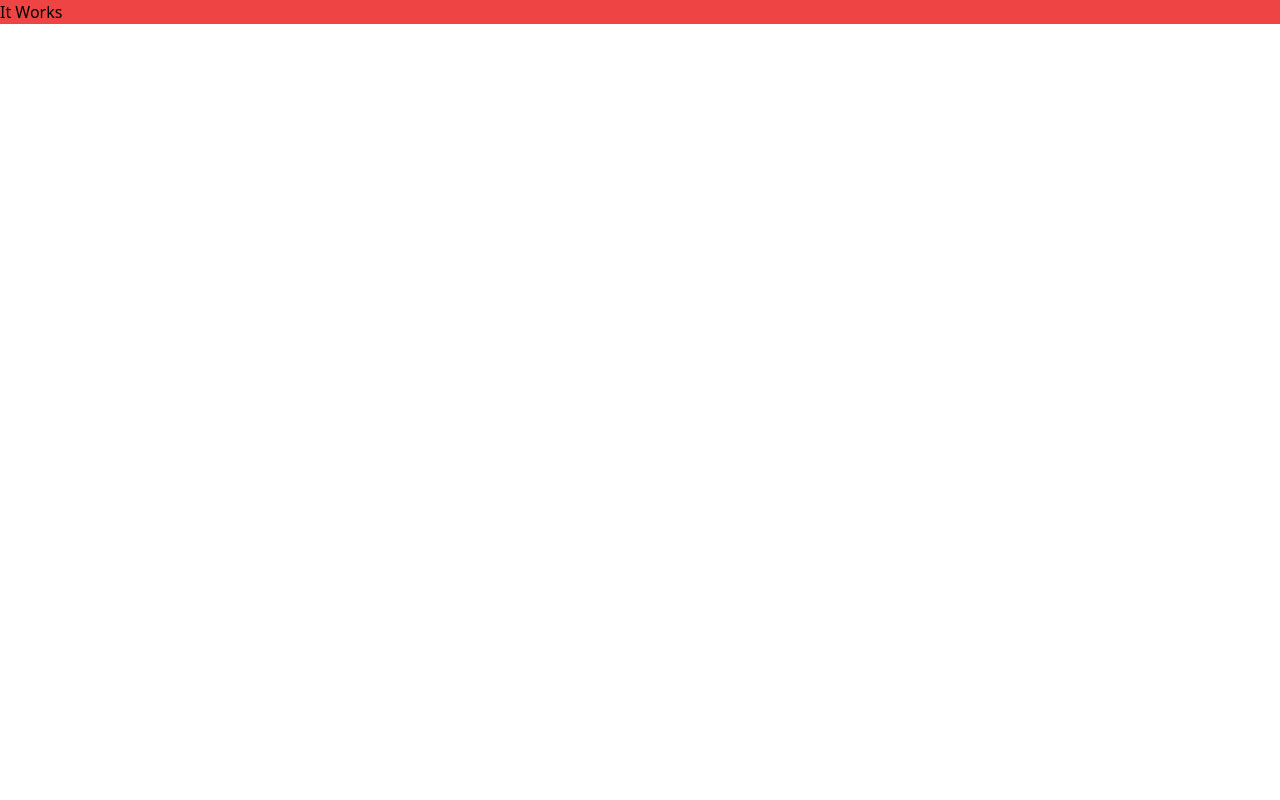
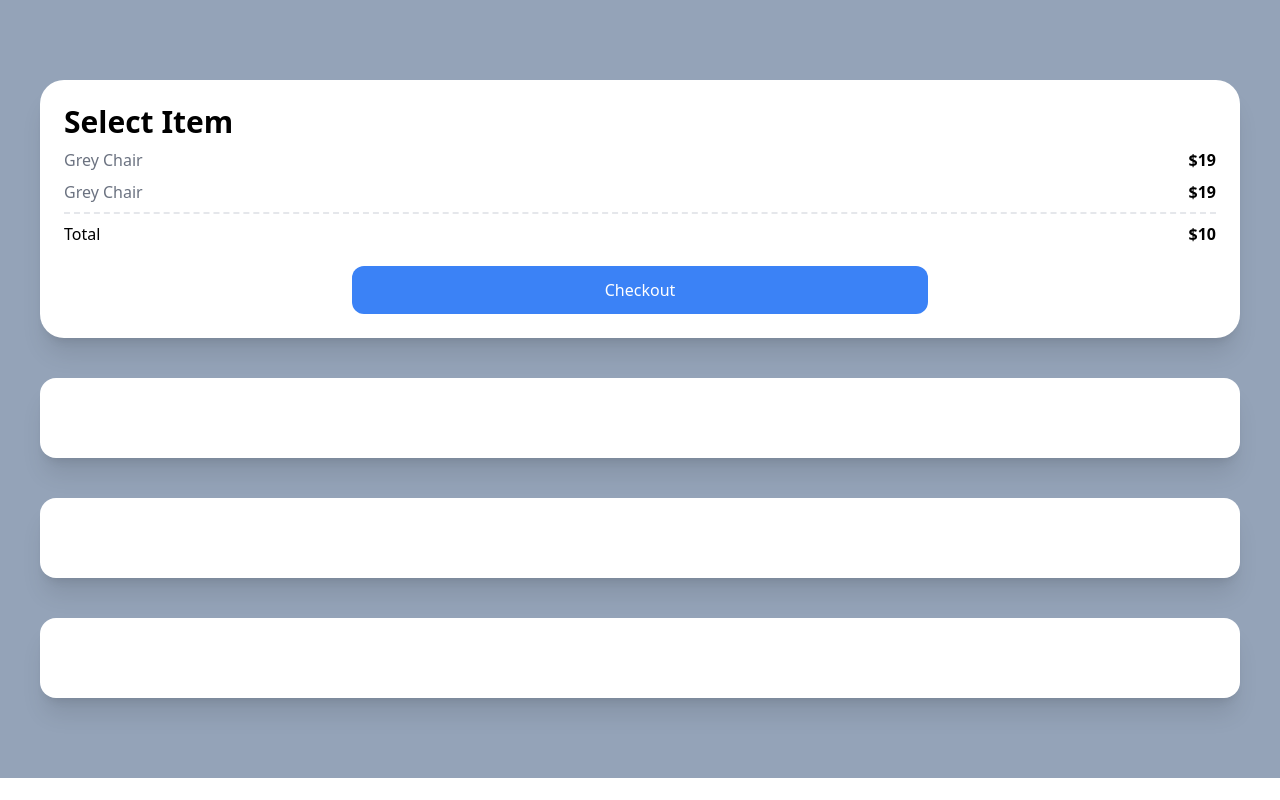
Before and after one commit to SonMinSeock/carrot-market-clone, a Next.js app: page / in a window 1280 px wide. Built offline with nearby package versions, Linux system fonts and the light colour scheme.

Commit message:
introduction, Test Drive Part One 4.0~4.1

```diff
--- a/pages/index.tsx
+++ b/pages/index.tsx
@@ -2,8 +2,28 @@
 
 const Home: NextPage = () => {
   return (
-    <div className="bg-red-500">
-      <h1 className="text-black">It Works</h1>
+    <div className="bg-slate-400 py-20 px-10 grid gap-10">
+      <div className="bg-white p-6 rounded-3xl shadow-xl">
+        <span className="font-semibold text-3xl">Select Item</span>
+        <div className="flex justify-between my-2">
+          <span className="text-gray-500">Grey Chair</span>
+          <span className="font-semibold">$19</span>
+        </div>
+        <div className="flex justify-between my-2">
+          <span className="text-gray-500">Grey Chair</span>
+          <span className="font-semibold">$19</span>
+        </div>
+        <div className="flex justify-between mt-2 pt-2 border-t-2 border-dashed">
+          <span>Total</span>
+          <span className="font-semibold">$10</span>
+        </div>
+        <div className="mt-5 bg-blue-500 text-white p-3 text-center rounded-xl w-2/4 mx-auto">
+          Checkout
+        </div>
+      </div>
+      <div className="bg-white p-10 rounded-2xl shadow-xl"></div>
+      <div className="bg-white p-10 rounded-2xl shadow-xl"></div>
+      <div className="bg-white p-10 rounded-2xl shadow-xl"></div>
     </div>
   );
 };
```
